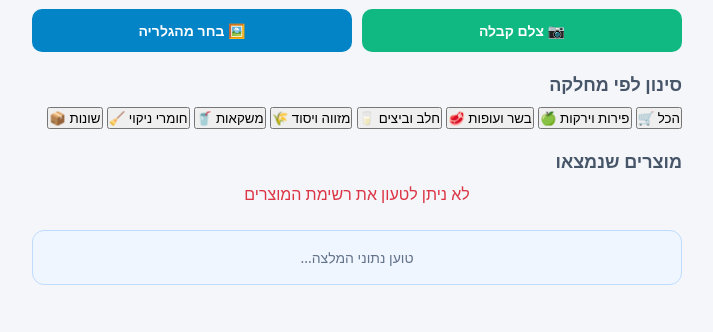
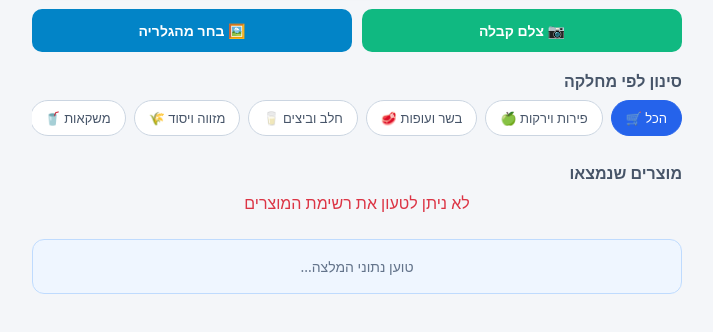
Before and after one commit to simcha4060-afk/shopping-price-checker, a plain HTML site: page index.html in a window 1280 px wide. Shown: the part 122-454 px from the top of the page, without its empty margins (283-996 px from the left). Drawn offline with Linux system fonts and the light colour scheme; no server answers.

Commit message:
Update style.css

```diff
--- a/style.css
+++ b/style.css
@@ -25,8 +25,8 @@ h1 {
 }
 
 h2 {
-  font-size: 18px;
-  margin: 20px 0 10px;
+  font-size: 16px;
+  margin: 18px 0 8px;
   color: #475569;
 }
 
@@ -67,6 +67,35 @@ h2 {
 .btn-gallery { background-color: #0284c7; }
 .btn:hover { opacity: 0.9; }
 
+/* סרגל מחלקות נגלל בחופשיות */
+.category-bar {
+  display: flex;
+  gap: 8px;
+  overflow-x: auto;
+  padding-bottom: 8px;
+  margin-bottom: 10px;
+  scrollbar-width: thin;
+}
+
+.cat-btn {
+  white-space: nowrap;
+  padding: 8px 14px;
+  border-radius: 20px;
+  border: 1px solid #cbd5e1;
+  background: #fff;
+  color: #475569;
+  font-size: 13px;
+  font-weight: 500;
+  cursor: pointer;
+  transition: all 0.2s;
+}
+
+.cat-btn.active, .cat-btn:hover {
+  background: #2563eb;
+  color: #fff;
+  border-color: #2563eb;
+}
+
 .status-msg {
   text-align: center;
   margin-top: 10px;
@@ -97,6 +126,16 @@ h2 {
 .product-card:hover {
   transform: translateY(-1px);
   box-shadow: 0 4px 10px rgba(0,0,0,0.06);
+}
+
+.category-tag {
+  display: inline-block;
+  background: #f1f5f9;
+  color: #475569;
+  font-size: 11px;
+  padding: 2px 8px;
+  border-radius: 6px;
+  margin-top: 4px;
 }
 
 /* Modal */
@@ -134,11 +173,11 @@ h2 {
   width: 100%;
   border-collapse: collapse;
   margin-top: 15px;
-  font-size: 14px;
+  font-size: 13px;
 }
 
 .price-table th, .price-table td {
-  padding: 10px 8px;
+  padding: 8px 6px;
   text-align: right;
   border-bottom: 1px solid #f1f5f9;
 }
```
